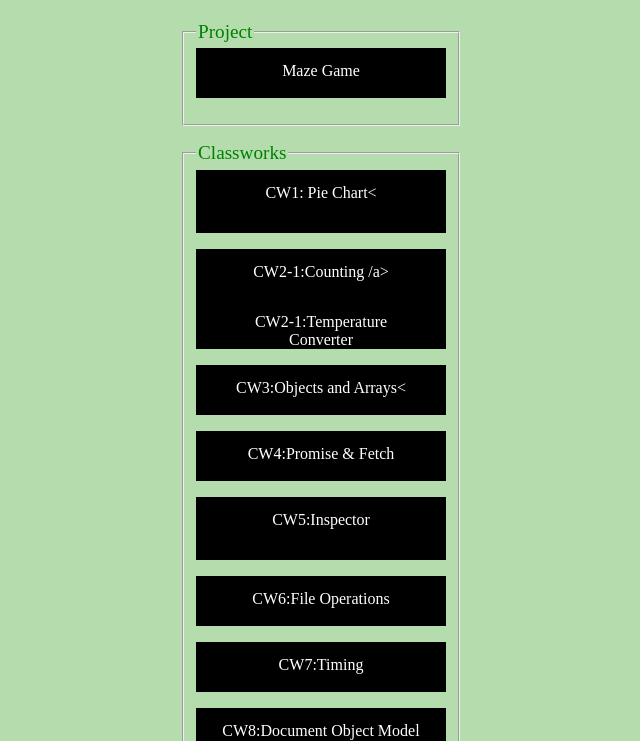
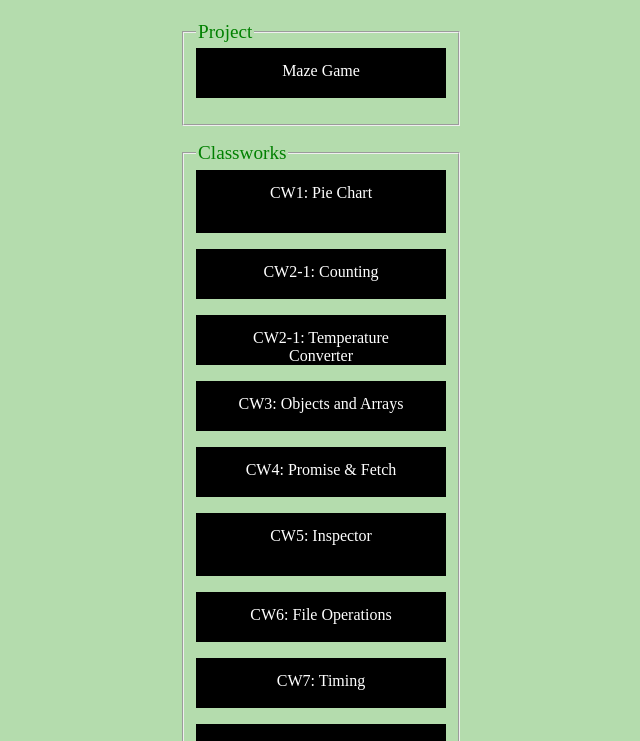
Before and after one commit to manelurki/javascript, a plain HTML site: page index.html in a window 1280 px wide. Shown: the part 59-800 px from the top of the page, without its empty margins (319-959 px from the left). Drawn offline with Linux system fonts and the light colour scheme.

Commit message:
Update index.html

```diff
--- a/index.html
+++ b/index.html
@@ -25,7 +25,7 @@ a:link, a:visited {
     background-color: black;
     color: white;
     padding: 14px 25px;
-    text-align: center;
+    /*text-align: center;*/
     text-decoration: none;
     display: inline-block;
     height:22px;width:200px;
@@ -93,23 +93,23 @@ a:hover, a:active {
 </fieldset><p></p>
 <fieldset style="width:250px;">
     <legend style="color:green;font-size:larger;">Classworks</legend>
-<a style="height:35px" href="https://manelurki.github.io/javascript/cw%231.png">CW1: Pie Chart<</a><p></p>
+<a style="height:35px" href="https://manelurki.github.io/javascript/cw%231.png">CW1: Pie Chart</a><p></p>
 
-<a href="https://manelurki.github.io/javascript/Counting.html">CW2-1:Counting /a><p></p>
+<a href="https://manelurki.github.io/javascript/Counting.html">CW2-1: Counting </a><p></p>
 
-<a href="https://manelurki.github.io/javascript/temperature.html">CW2-1:Temperature Converter </a><p></p>
+<a href="https://manelurki.github.io/javascript/temperature.html">CW2-1: Temperature Converter </a><p></p>
 
-<a href="https://manelurki.github.io/javascript/cw%233.PNG">CW3:Objects and Arrays< </a><p></p>
+<a href="https://manelurki.github.io/javascript/cw%233.PNG">CW3: Objects and Arrays</a><p></p>
 
-<a href="https://manelurki.github.io/javascript/cw%234.html">CW4:Promise & Fetch</a><p></p>
+<a href="https://manelurki.github.io/javascript/cw%234.html">CW4: Promise & Fetch</a><p></p>
 
-<a style="height:35px" href="https://manelurki.github.io/javascript/cw%235/EloquentJS.html">CW5:Inspector </a><p></p>
+<a style="height:35px" href="https://manelurki.github.io/javascript/cw%235/EloquentJS.html">CW5: Inspector </a><p></p>
 
-<a href="https://manelurki.github.io/javascript/cw%236.html">CW6:File Operations </a>   <p></p>
+<a href="https://manelurki.github.io/javascript/cw%236.html">CW6: File Operations </a>   <p></p>
 
-<a href="https://manelurki.github.io/javascript/cw7.html">CW7:Timing </a>  <p></p>
+<a href="https://manelurki.github.io/javascript/cw7.html">CW7: Timing </a>  <p></p>
 
-<a href="https://manelurki.github.io/javascript/classwork8.html">CW8:Document Object Model </a>  <p></p>
+<a href="https://manelurki.github.io/javascript/classwork8.html">CW8: DOM </a>  <p></p>
 
 <a href="https://manelurki.github.io/javascript/cw9.html">CW9:External API </a>  <p></p>
 </fieldset><p></p>
```
